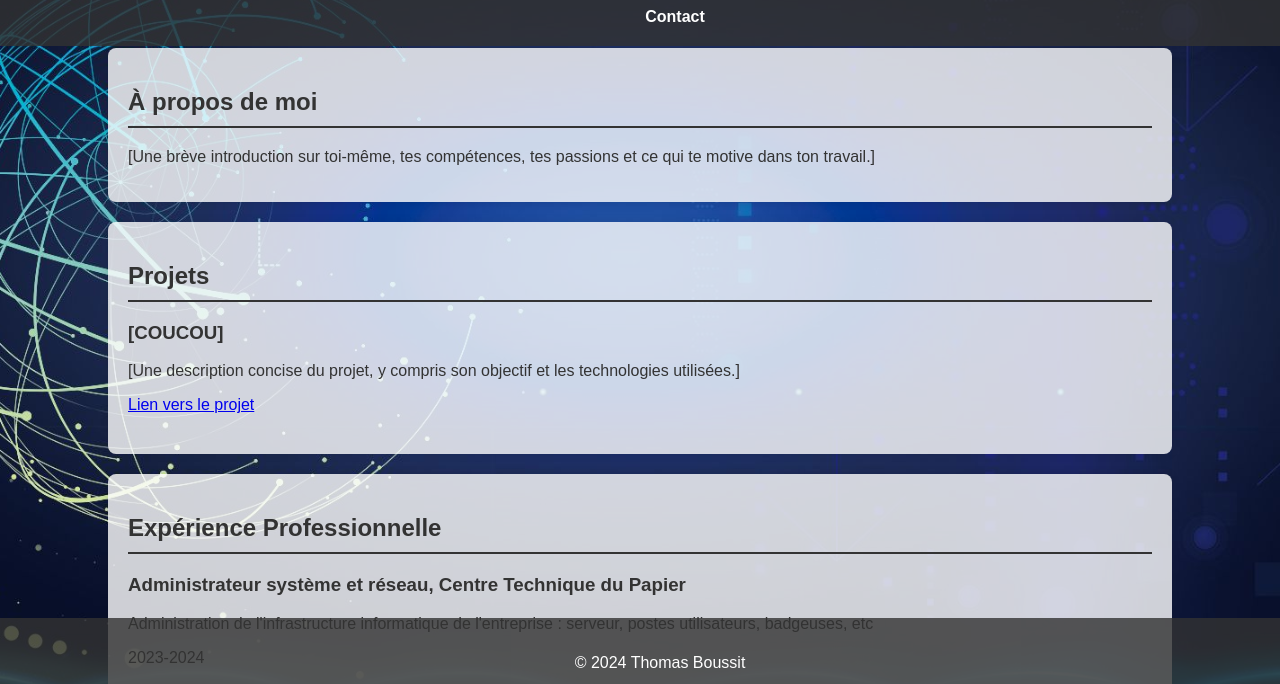
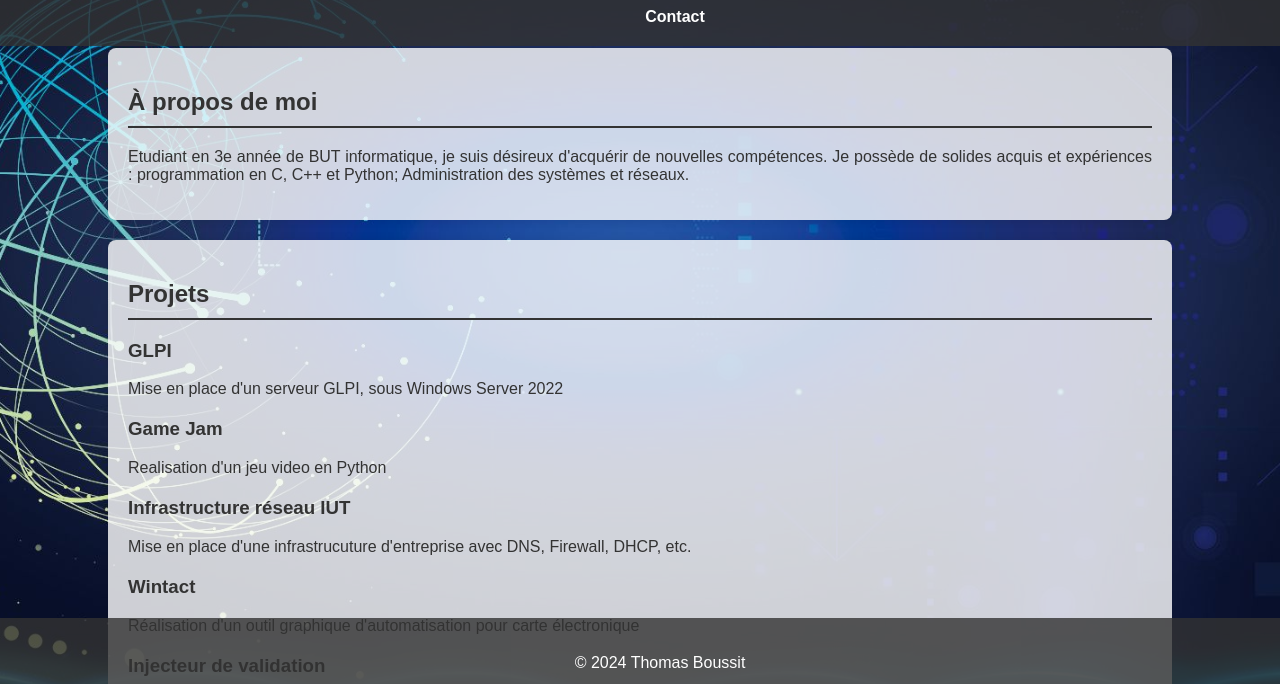
Before and after one commit to OKB43/OKB43.github.io, a plain HTML site: page index.html in a window 1280 px wide. Shown: the part 92-776 px from the top of the page. Drawn offline with Linux system fonts and the light colour scheme.

Commit message:
Ajout données index.html

```diff
--- a/index.html
+++ b/index.html
@@ -21,29 +21,51 @@
 <main>
     <section id="about">
         <h2>À propos de moi</h2>
-        <p>[Une brève introduction sur toi-même, tes compétences, tes passions et ce qui te motive dans ton travail.]</p>
+        <p>
+            Etudiant en 3e année de BUT informatique, je suis désireux d'acquérir de nouvelles compétences. Je possède de solides acquis et expériences : programmation en C, C++ et Python;
+            Administration des systèmes et réseaux.
+        </p>
     </section>
 
     <section id="projects">
         <h2>Projets</h2>
         <div class="project">
-            <h3>[COUCOU]</h3>
-            <p>[Une description concise du projet, y compris son objectif et les technologies utilisées.]</p>
-            <a href="#">Lien vers le projet</a>
+            <h3>GLPI</h3>
+            <p>Mise en place d'un serveur GLPI, sous Windows Server 2022</p>
+
         </div>
-        <!-- Ajoute d'autres projets de la même manière -->
+        <div class="project">
+            <h3>Game Jam</h3>
+            <p>Realisation d'un jeu video en Python</p>
+
+        </div>
+        <div class="project">
+            <h3>Infrastructure réseau IUT</h3>
+            <p>Mise en place d'une infrastrucuture d'entreprise avec DNS, Firewall, DHCP, etc.</p>
+
+        </div>
+        <div class="project">
+            <h3>Wintact</h3>
+            <p>Réalisation d'un outil graphique d'automatisation pour carte électronique</p>
+
+        </div>
+        <div class="project">
+            <h3>Injecteur de validation</h3>
+            <p>Création d'un injecteur de validation pour IDFM en Python</p>
+
+        </div>
     </section>
 
     <section id="experience">
         <h2>Expérience Professionnelle</h2>
         <div class="job">
-            <h3>Administrateur système et réseau, Centre Technique du Papier</h3>
+            <h3>Alternant administrateur système et réseau, Centre Technique du Papier</h3>
             <p>Administration de l'infrastructure informatique de l'entreprise : serveur, postes utilisateurs, badgeuses, etc</p>
             <p>2023-2024</p>
         </div>
 
         <div class="job">
-            <h3>Réalisation de macros et d’indicateurs Powerquery pour Excel, Hardis Group (38)</h3>
+            <h3>Stage en entreprise Hardis Group (38)</h3>
             <p>Réalisation d’indicateurs de performance à l’aide de tableaux croisés dynamiques et de macros Excel</p>
             <p>2023</p>
         </div>
@@ -63,13 +85,18 @@
 
     <section id="education">
         <h2>Formation</h2>
-        <p>[Diplôme, Spécialisation, Institution - Année de Diplôme]</p>
+        <h3>IUT</h3>
+        <p>[BUT Informatique, parcours (B) parcours déploiement d'applications communicantes et sécurisées, IUT2 Grenoble, 2022 - 2024]</p>
+        <h3>Prépa</h3>
+        <p>[ESISAR, classe préparatoire intégrée, Grenoble INP ESISAR, 2019 - 2022]</p>
+        <h3>Lycée</h3>
+        <p>[Baccalauréat, fillière Scientifique, Lycée Général du Sacré-coeur, 2017 - 2019]</p>
     </section>
 
     <section id="skills">
         <h2>Compétences</h2>
         <ul>
-            <li>Programmation</li>
+            <li>Programmation en langage : C, C++, Python3</li>
             <li>Conception Web</li>
             <li>Gestion de Projet</li>
         </ul>
```
